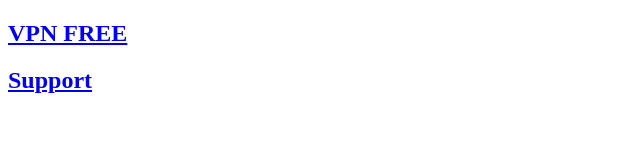
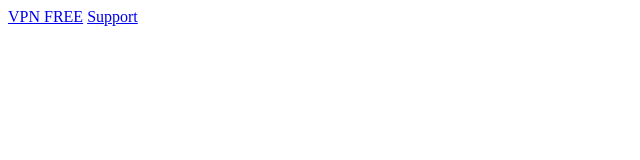
Before and after one commit to hhvv40519-notbot/Vpn-Free-happ-incy, a plain HTML site: page index.html in a window 1280 px wide. Shown: the whole page, without its empty margins (0-640 px from the left). Drawn offline with Linux system fonts and the light colour scheme.

Commit message:
Update index.html

```diff
--- a/index.html
+++ b/index.html
@@ -4,11 +4,7 @@
 <title>VPN FREE get</title>
 </head>
 <body>
-<a href="https://hhvv40519-notbot.github.io/Vpn-Free-happ-incy/">
-<h2>VPN FREE</h2>
-</a>
-<a href="support">
-<h2>Support</h2>
-</a>
+<a href="https://hhvv40519-notbot.github.io/Vpn-Free-happ-incy/">VPN FREE</a>
+<a href="support">Support</a>
 </body>
 </html>
```
